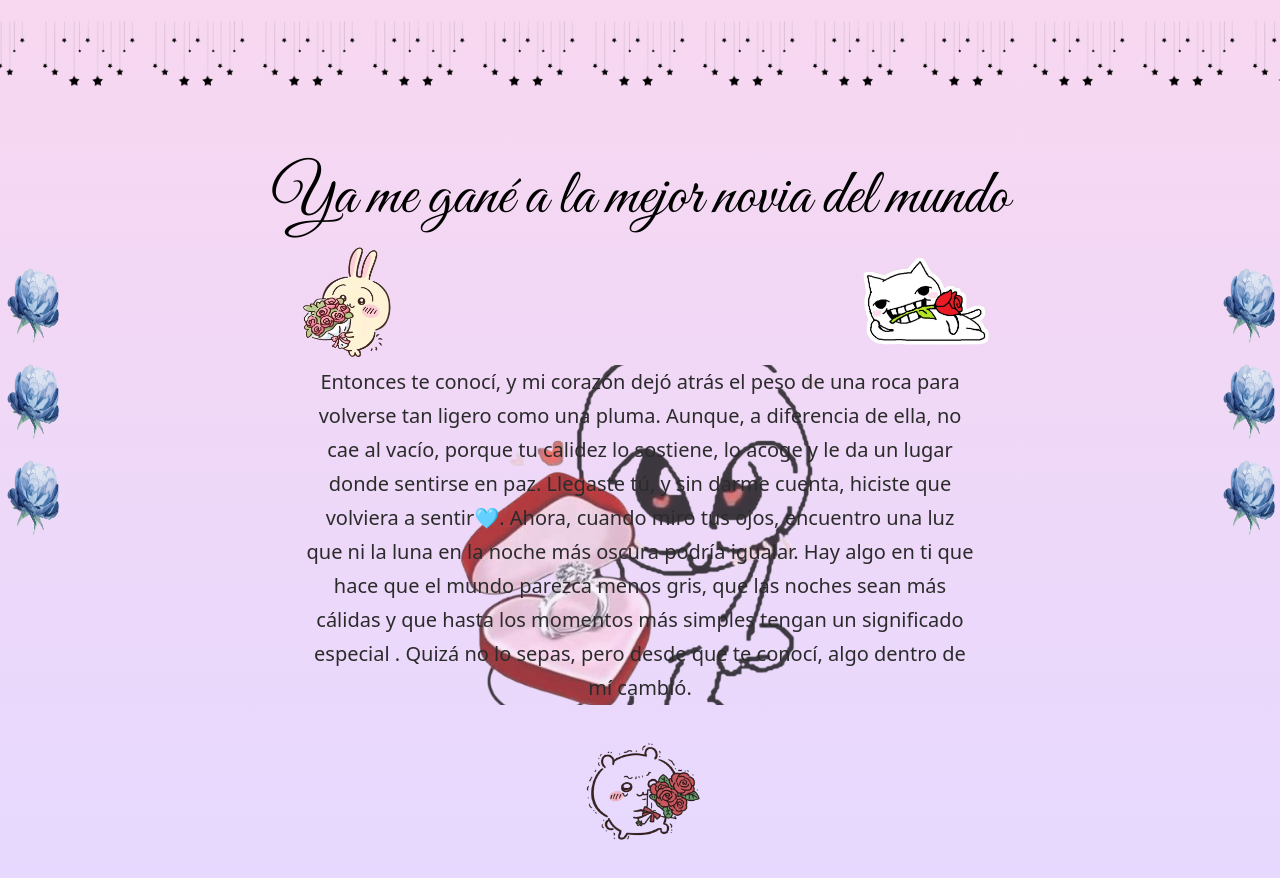
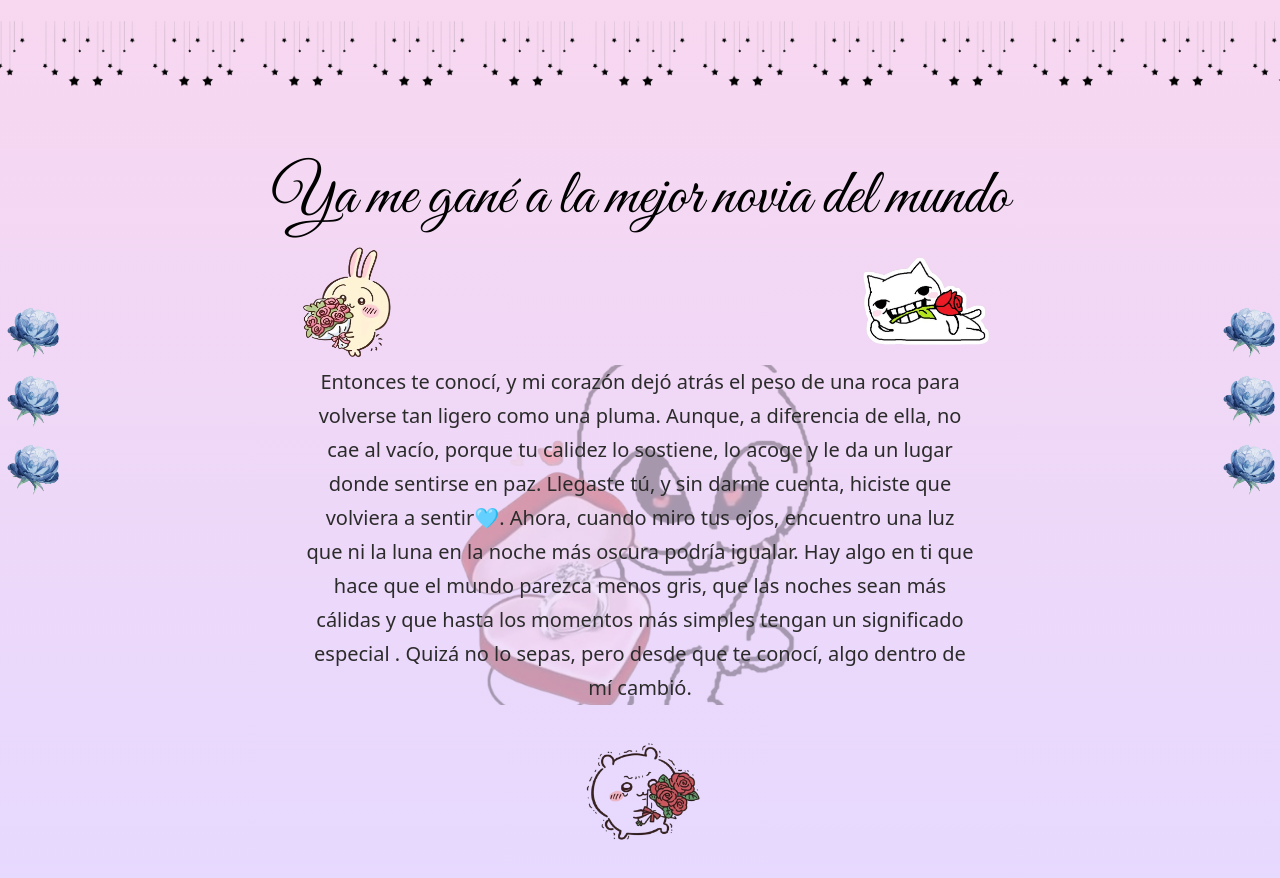
Before and after one commit to wmartinc/temporal, a React (Vite) app: page / in a window 1280 px wide. Shown: the top 878 px of the page. Built offline with nearby package versions, Linux system fonts and the light colour scheme.

Commit message:
Use undistorted side flowers with tight spacing

```diff
--- a/src/App.jsx
+++ b/src/App.jsx
@@ -67,6 +67,16 @@ function App() {
         style={{ backgroundImage: `url(${adornillo})` }}
         aria-hidden="true"
       />
+      <div className="side-flowers side-flowers-left" aria-hidden="true">
+        <img src={flores} alt="" className="side-flower" />
+        <img src={flores} alt="" className="side-flower" />
+        <img src={flores} alt="" className="side-flower" />
+      </div>
+      <div className="side-flowers side-flowers-right" aria-hidden="true">
+        <img src={flores} alt="" className="side-flower" />
+        <img src={flores} alt="" className="side-flower" />
+        <img src={flores} alt="" className="side-flower" />
+      </div>
       <main className="page">
         <h1 className="title">Ya me gané a la mejor novia del mundo</h1>
         <div className="content-wrapper">
--- a/src/index.css
+++ b/src/index.css
@@ -14,28 +14,29 @@ body {
   position: relative;
 }
 
-body::before,
-body::after {
-  content: "";
+.side-flowers {
   position: fixed;
   top: 50%;
-  width: clamp(20px, 5vw, 70px);
-  height: 36vh;
-  background-image: url("./assets/flores.png");
-  background-repeat: repeat-y;
-  background-position: center top;
-  background-size: 100% 12vh;
+  transform: translateY(-50%);
+  display: flex;
+  flex-direction: column;
+  gap: 0.25rem;
+  z-index: 0;
   pointer-events: none;
-  z-index: 0;
-  transform: translateY(-50%);
 }
 
-body::before {
+.side-flowers-left {
   left: 0;
 }
 
-body::after {
+.side-flowers-right {
   right: 0;
+}
+
+.side-flower {
+  width: clamp(20px, 5vw, 70px);
+  height: auto;
+  display: block;
 }
 
 #root {
@@ -176,7 +177,7 @@ body::after {
   background-repeat: no-repeat;
   background-position: center center;
   background-size: clamp(140px, 60%, 420px) auto;
-  opacity: 0.75;
+  opacity: 0.30;
   z-index: -1;
 }
 
```
